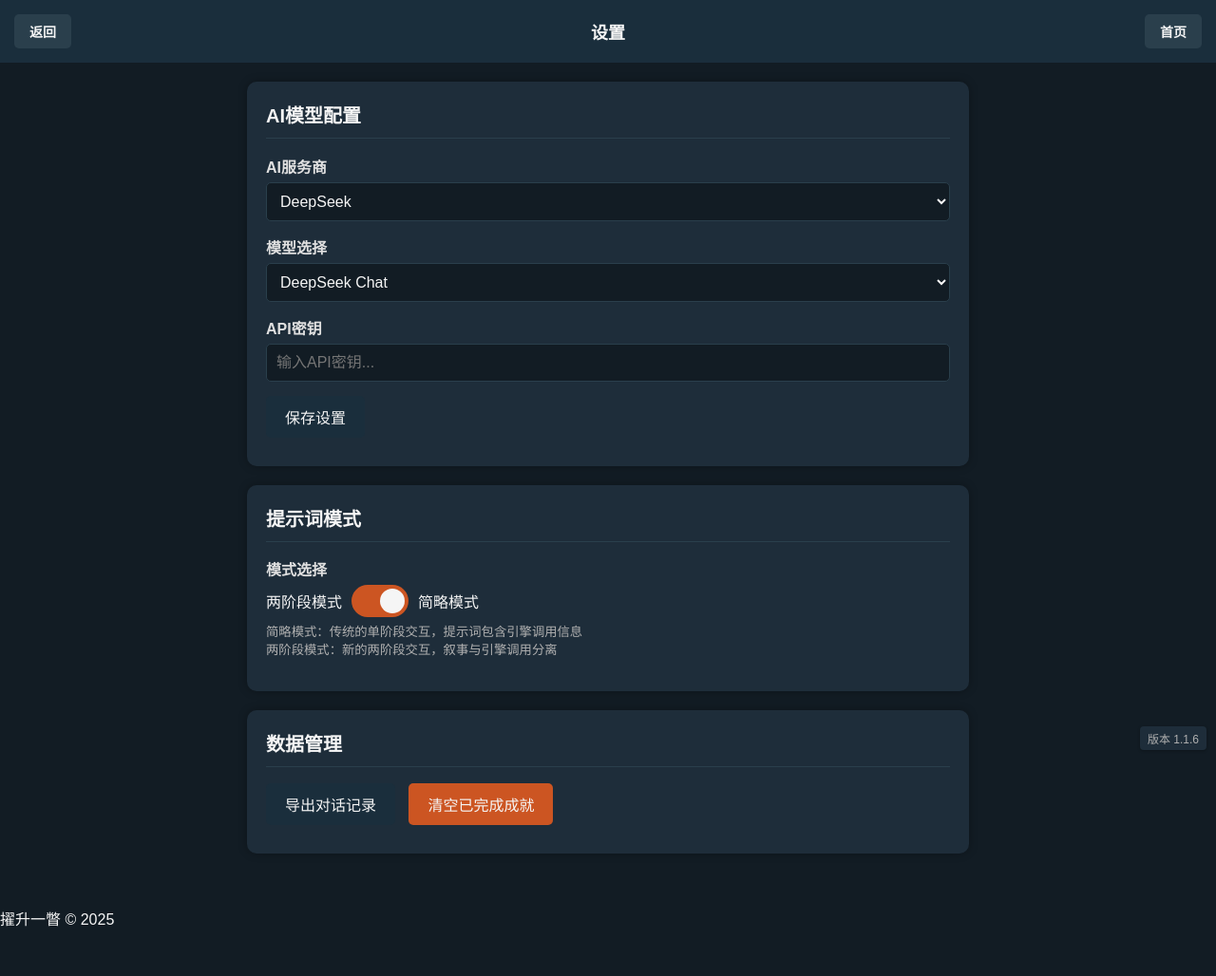
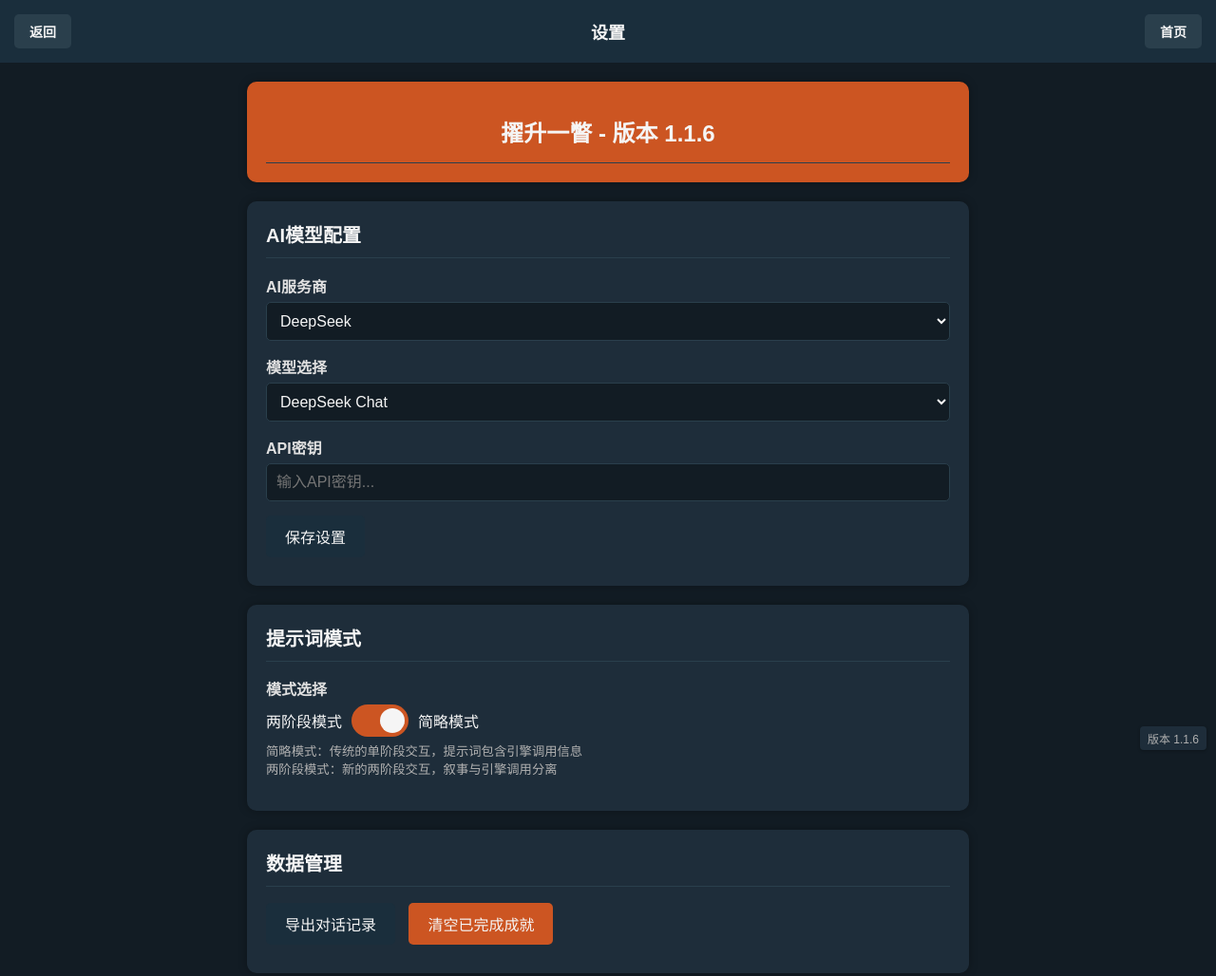
Before and after one commit to xcrv2000/a_glimpse_of_ascension, a website: page settings.html in a window 1280 px wide. Shown: the top 1028 px of the page at 95% size. Before the commit the page ends 995 px from the top, so only its background shows below. Drawn offline with Linux system fonts and the light colour scheme.

Commit message:
版本号

```diff
--- a/settings.html
+++ b/settings.html
@@ -222,6 +222,13 @@
     </div>
 
     <div class="container">
+        <!-- 显眼的版本号信息 -->
+        <div class="section" style="background-color: var(--accent-color); text-align: center; margin-bottom: 20px;">
+            <h2 style="margin: 0; padding: 15px 0; font-size: 24px; color: var(--neutral1-color);">
+                擢升一瞥 - 版本 <span id="version-number-header">加载中...</span>
+            </h2>
+        </div>
+
         <div class="section">
             <h2>AI模型配置</h2>
             <div class="setting-group">
@@ -292,7 +299,7 @@
     </div>
 
     <!-- 版本号显示 -->
-    <div class="version-info">版本 <span id="version-number">1.0.4</span></div>
+    <div class="version-info">版本 <span id="version-number">加载中...</span></div>
 
     <script>
         // 加载并同步版本号
@@ -301,9 +308,15 @@
                 const response = await fetch('package.json');
                 if (response.ok) {
                     const packageData = await response.json();
+                    // 更新底部版本号
                     const versionElement = document.getElementById('version-number');
                     if (versionElement) {
                         versionElement.textContent = packageData.version;
+                    }
+                    // 更新顶部显眼版本号
+                    const versionElementHeader = document.getElementById('version-number-header');
+                    if (versionElementHeader) {
+                        versionElementHeader.textContent = packageData.version;
                     }
                 }
             } catch (error) {
```
Also changed, not shown: chat.html (+1 -1 lines).
